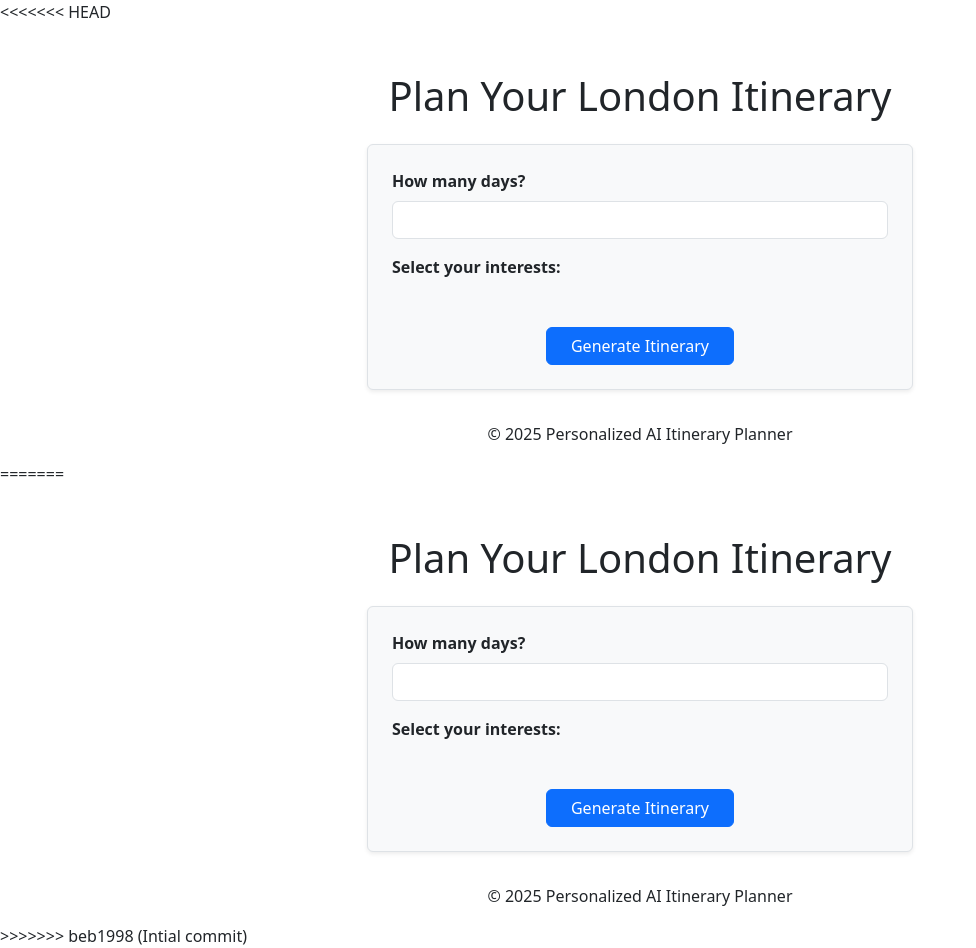
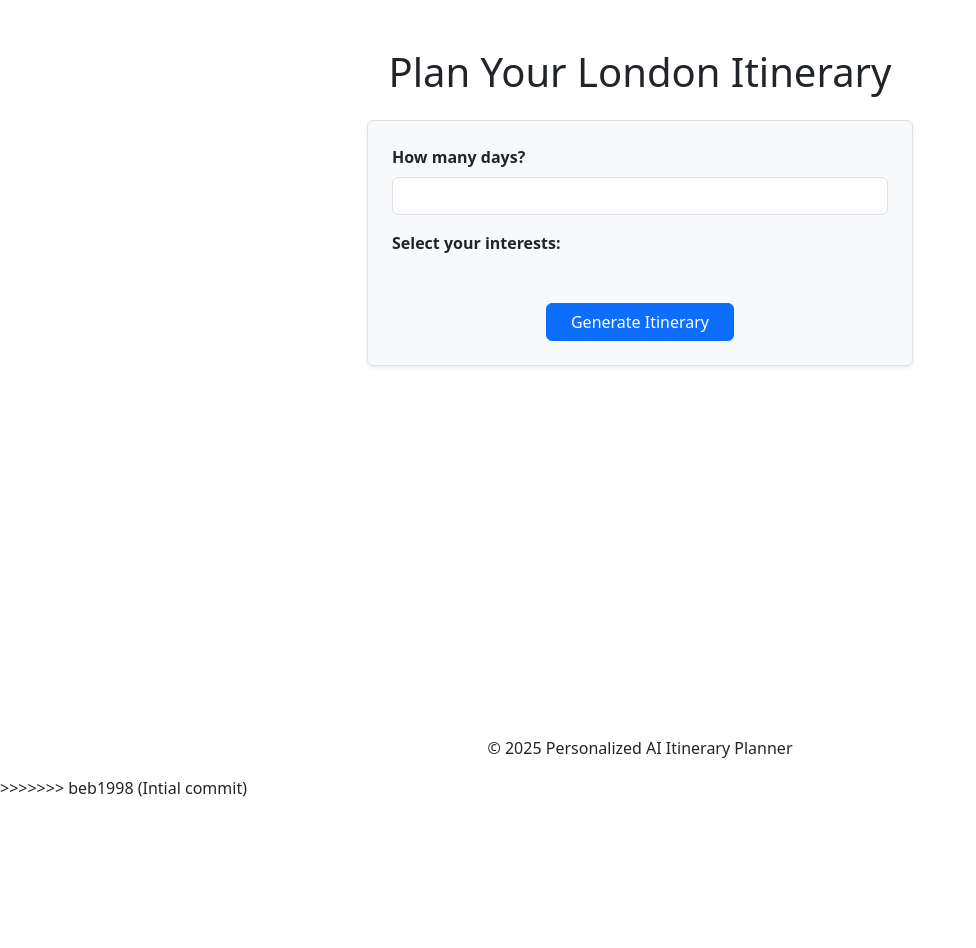
Before and after one commit to VictoriaNyam/AI_Itinerary_project, a Python web app: template app/templates/plan_trip.html in a window 1280 px wide. Shown: the whole page, without its empty margins (0-976 px from the left). After the commit the page ends 797 px from the top, so only its background shows below. Run offline with Jinja, Linux system fonts and the light colour scheme; the template is opened without the code that fills it, so the values that code supplies are empty.

Commit message:
Update plan_trip.html

```diff
--- a/app/templates/plan_trip.html
+++ b/app/templates/plan_trip.html
@@ -1,65 +1,4 @@
-<<<<<<< HEAD
-<!-- app/templates/plan_trip.html -->
-<!DOCTYPE html>
-<html lang="en">
-<head>
-  <meta charset="UTF-8">
-  <title>Plan Your Trip</title>
-  <meta name="viewport" content="width=device-width, initial-scale=1.0">
 
-  <!-- Bootstrap CSS for layout and design -->
-  <link href="https://cdn.jsdelivr.net/npm/bootstrap@5.3.0/dist/css/bootstrap.min.css" rel="stylesheet">
-
-  <!-- Custom styles if needed -->
-  <link rel="stylesheet" href="{{ url_for('static', filename='style.css') }}">
-</head>
-<body class="d-flex flex-column min-vh-100">
-
-  <!-- Main Content -->
-  <div class="container mt-5">
-    <div class="row justify-content-center">
-      <div class="col-md-8 col-lg-6">
-        <!-- Page Title -->
-        <h1 class="text-center mb-4">Plan Your London Itinerary</h1>
-
-        <!-- Trip Form -->
-        <form action="{{ url_for('main.plan_trip') }}" method="POST" class="border p-4 rounded shadow-sm bg-light">
-          <!-- Days Input -->
-          <div class="mb-3">
-            <label for="days" class="form-label fw-semibold">How many days?</label>
-            <input type="number" class="form-control" name="days" min="1" max="7" required>
-          </div>
-
-          <!-- Interests Checkboxes -->
-          <div class="mb-3">
-            <label class="form-label fw-semibold">Select your interests:</label>
-            <div class="form-check">
-              {% for activity in activities %}
-                <input class="form-check-input" type="checkbox" name="interests" value="{{ activity }}" id="activity_{{ loop.index }}">
-                <label class="form-check-label" for="activity_{{ loop.index }}">{{ activity }}</label><br>
-              {% endfor %}
-            </div>
-          </div>
-
-          <!-- Submit Button -->
-          <div class="text-center">
-            <button type="submit" class="btn btn-primary px-4">Generate Itinerary</button>
-          </div>
-        </form>
-      </div>
-    </div>
-  </div>
-
-  <!-- Footer -->
-  <footer class="mt-auto text-center py-3">
-    <p class="mb-0">© 2025 Personalized AI Itinerary Planner</p>
-  </footer>
-
-  <!-- Bootstrap JS Bundle -->
-  <script src="https://cdn.jsdelivr.net/npm/bootstrap@5.3.0/dist/js/bootstrap.bundle.min.js"></script>
-</body>
-</html>
-=======
 <!-- app/templates/plan_trip.html -->
 <!DOCTYPE html>
 <html lang="en">
```
